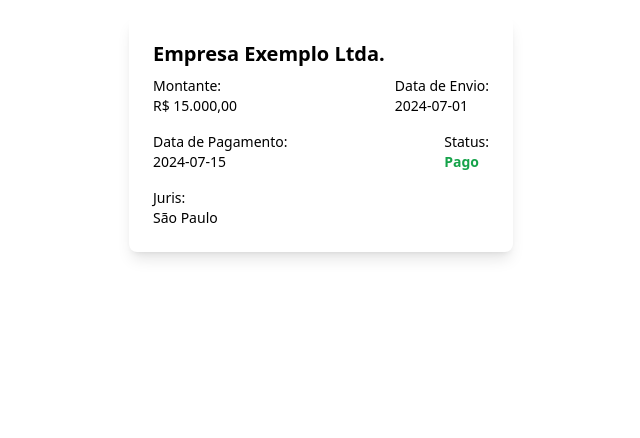
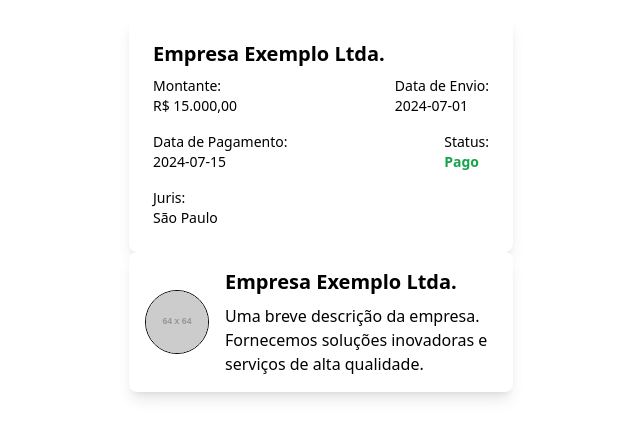
Before and after one commit to yuran-nhassengo/fronted-projecto-final-bytes, a React (Vite) app: page / in a window 1280 px wide. Shown: the top 438 px of the page, without its empty margins (319-959 px from the left). Built offline with nearby package versions, Linux system fonts and the light colour scheme.

Commit message:
Add another card

```diff
--- a/src/App.jsx
+++ b/src/App.jsx
@@ -1,6 +1,8 @@
 
 import './App.css'
 import { CompanyCard } from './components/cards/emprestimo';
+import { CompanyProfileCard } from './components/cards/ofertas';
+
 
 
 function App() {
@@ -14,10 +16,17 @@ function App() {
     juris: "São Paulo"
 };
 
+const companyData2 = {
+  foto: 'https://via.placeholder.com/64',
+  nomeEmpresa: 'Empresa Exemplo Ltda.',
+  descricao: 'Uma breve descrição da empresa. Fornecemos soluções inovadoras e serviços de alta qualidade.'
+};
+
   return (
     <>
     <div className="p-4">
             <CompanyCard company={companyData} />
+            <CompanyProfileCard company={companyData2} />
         </div>
     </>
   )
--- /dev/null
+++ b/src/components/cards/ofertas.jsx
@@ -0,0 +1,23 @@
+import React from 'react';
+
+export const CompanyProfileCard = ({ company }) => {
+
+    const { foto, nomeEmpresa, descricao } = company;
+
+    return (
+        <div className="max-w-sm mx-auto bg-white shadow-lg rounded-lg overflow-hidden">
+            <div className="flex items-center p-4">
+
+                <img
+                    src={foto}
+                    alt={`${nomeEmpresa} logo`}
+                    className="w-16 h-16 rounded-full object-cover border border-gray-200"
+                />
+                <div className="ml-4">
+                    <h2 className="text-xl font-bold text-gray-900">{nomeEmpresa}</h2>
+                    <p className="text-gray-700 mt-2">{descricao}</p>
+                </div>
+            </div>
+        </div>
+    );
+};
```
